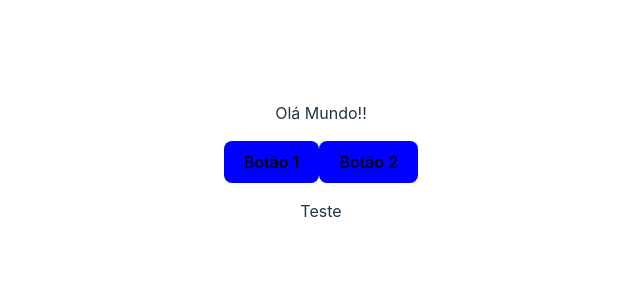
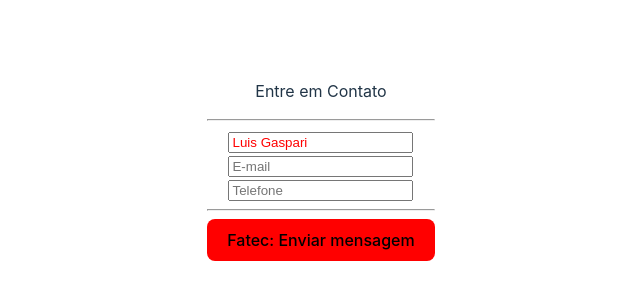
Before and after one commit to luisgaspari/meuapp, a React (Vite) app: page / in a window 1280 px wide. Shown: the part 238-538 px from the top of the page, without its empty margins (319-959 px from the left). Built offline with nearby package versions, Linux system fonts and the light colour scheme.

Commit message:
Add FormFatec component and related files

```diff
--- a/src/App.tsx
+++ b/src/App.tsx
@@ -1,16 +1,10 @@
 import './App.css'
-import ButtonFatec from './components/button-fatec'
-
+import FormFatec from './components/form-fatec'
 // const App = () => {}
 
 function App() {
   return (
-    <>
-      <p>Olá Mundo!!</p>
-      <ButtonFatec type='button' label='Botão 1' />
-      <ButtonFatec type='button' label='Botão 2' />
-      <p>Teste</p>
-    </>
+    <FormFatec />
   )
 }
 
--- a/src/components/button-fatec/index.tsx
+++ b/src/components/button-fatec/index.tsx
@@ -1,5 +1,5 @@
 import './ButtonFatec.css' //className='botao-fatec'
-import styles from './ButtonFatec.module.css' //className={styles.BotaoFatec}
+//import styles from './ButtonFatec.module.css' //className={styles.BotaoFatec}
 
 interface Props {
     type: 'button' | 'submit' | 'reset'
@@ -7,9 +7,9 @@ interface Props {
 }
 
 function ButtonFatec({ type, label }: Props) {
-    return(
-        // <button className='botao-fatec' type={type}>
-        <button className={styles.BotaoFatec} type={type}>
+    return (
+        // <button className={styles.BotaoFatec} type={type}></button>
+        <button className='botao-fatec' type={type}>
             {label}
         </button>
     )
--- /dev/null
+++ b/src/components/form-fatec/index.tsx
@@ -0,0 +1,27 @@
+import ButtonFatec from "../button-fatec"
+import InputFatec from "../input-fatec"
+
+function FormFatec() {
+    return (
+        <>
+            <div>
+                <p>Entre em Contato</p>
+                <hr />
+                <div>
+                    <InputFatec text='Nome' defaultvalue='Luis Gaspari' type='input' />
+                </div>
+                <div>
+                    <InputFatec text='E-mail' defaultvalue='' type='input' />
+                </div>
+                <div>
+                    <InputFatec text='Telefone' defaultvalue='' type='input' />
+                </div>
+                <hr />
+                <ButtonFatec type='button' label='Fatec: Enviar mensagem' />
+            </div>
+
+        </>
+    )
+}
+
+export default FormFatec
--- /dev/null
+++ b/src/components/input-fatec/InputFatec.css
@@ -0,0 +1,3 @@
+.input-fatec {
+    color: red;
+}
--- /dev/null
+++ b/src/components/input-fatec/index.tsx
@@ -0,0 +1,15 @@
+import './InputFatec.css'
+
+interface Props {
+    type: string
+    text: string
+    defaultvalue: string
+}
+
+function InputFatec({ type, text, defaultvalue }: Props) {
+    return (
+        <input className='input-fatec' type={type} defaultValue={defaultvalue} placeholder={text}></input>
+    )
+}
+
+export default InputFatec
```
Also changed, not shown: src/components/form-fatec/FormFatec.css (added).
